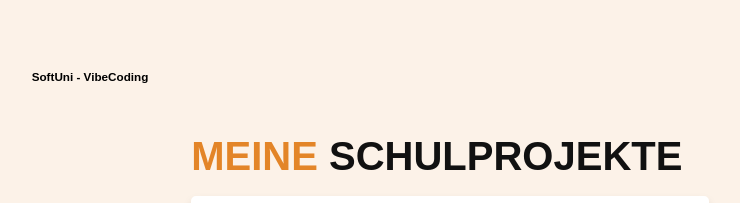
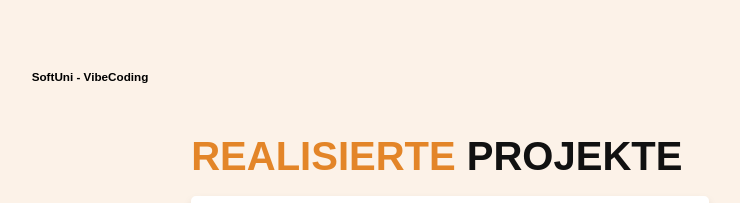
Before and after one commit to Niko5886/portfolio, a plain HTML site: page index.html in a window 1280 px wide. Shown: the part 2860-3063 px from the top of the page, without its empty margins (340-1080 px from the left). Drawn offline with Linux system fonts and the light colour scheme.

Commit message:
Fix HTML formatting and structure

```diff
--- a/index.html
+++ b/index.html
@@ -185,7 +185,7 @@
     <!-- portfolio section  -->
     <section class="portfolio" id="portfolio">
       <div class="center">
-        <h1 class="heading"><span> meine </span> schulprojekte </h1>
+        <h1 class="heading"><span> realisierte </span> projekte </h1>
 
         <div class="box-container">
           <div class="box">
```
